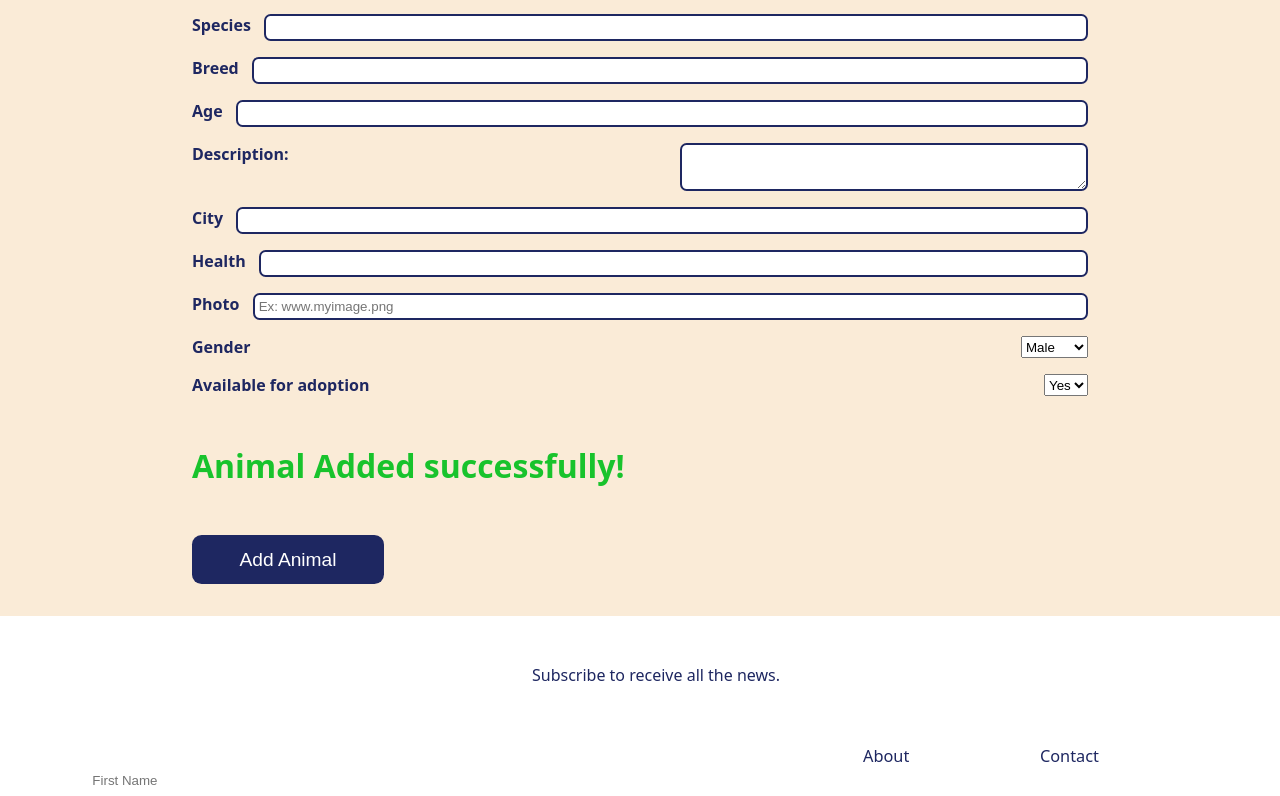
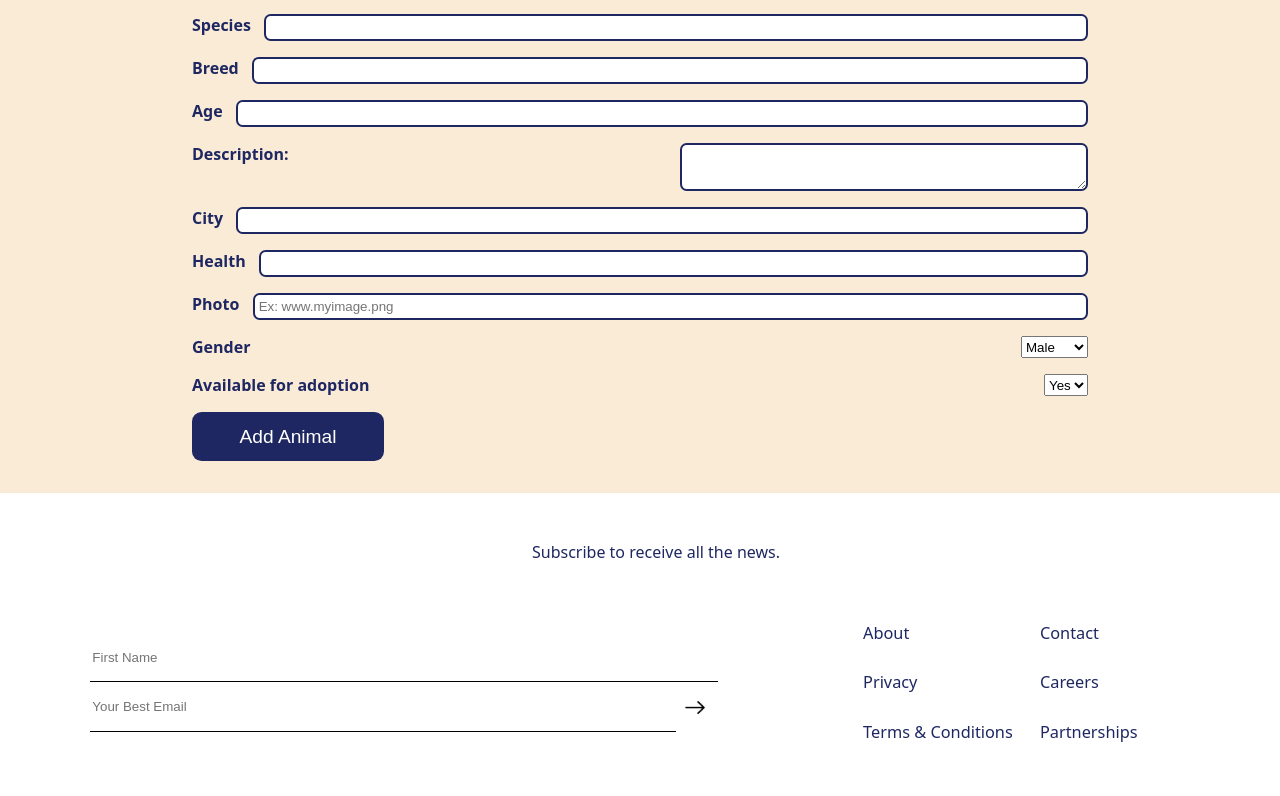
Before and after one commit to Ksfraan/Pawsitive-Homes, a React (Vite) app in the folder Pawsitive-Homes/: page /add-animal in a window 1280 px wide. Shown: the part 461-1257 px from the top of the page. Built offline with nearby package versions, Linux system fonts and the light colour scheme; no server answers.

Commit message:
Fix deployment bug

```diff
--- a/Pawsitive-Homes/src/pages/AnimalForm.jsx
+++ b/Pawsitive-Homes/src/pages/AnimalForm.jsx
@@ -140,7 +140,7 @@ const AnimalForm = () => {
                     </label>
 
                     {hasError && <p className='error'>An error has occured!</p>}
-                    {!isAdded && (
+                    {isAdded && (
                         <p className='successfullMessage'>
                             {'Animal Added successfully!'}
                         </p>
```
